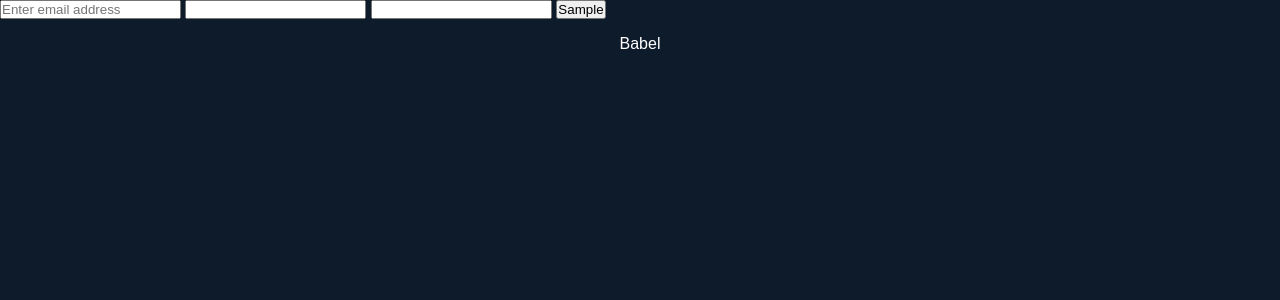
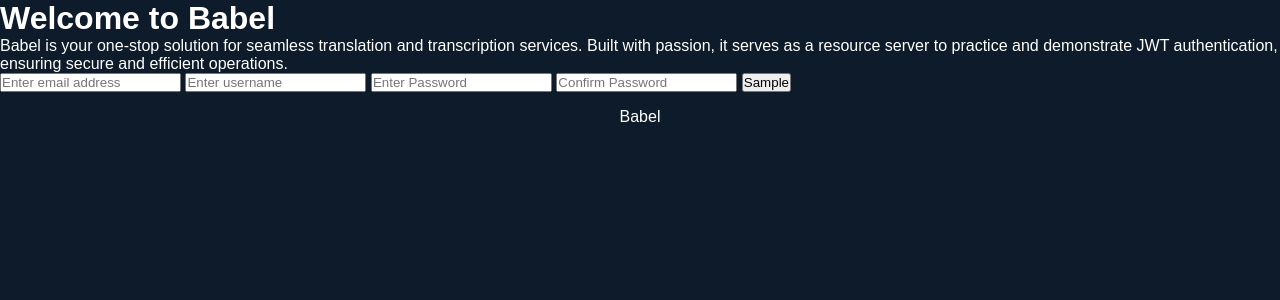
Before and after one commit to parthacharyaaaaa/Babel, a Flask app: template babel/templates/auth.html in a window 1280 px wide. Shown: the part 32-332 px from the top of the page. Run offline with Flask 3, Linux system fonts and the light colour scheme; the template is opened without the code that fills it: most values are stand-ins (such as "Sample title", 1, 10 or a date in 2020); parts of the project's set-up code (start-up, migrations or seed data) failed here and were passed over; some web fonts are replaced.

Commit message:
Adds dynamic rendering for auth.html, based on url rule

```diff
--- a/babel/templates/auth.html
+++ b/babel/templates/auth.html
@@ -2,15 +2,29 @@
 {% block title %} Babel | {{form_type}} {% endblock %}
 
 {% block depends %}
+    <link rel="stylesheet" type="text/css" href="{{url_for('static', filename='styles/auth.css')}}">
 {% endblock %}
 
 {% block content %}
+    <div class="about-section">
+        <h1>Welcome to Babel</h1>
+        <p>Babel is your one-stop solution for seamless translation and transcription services. Built with passion, it
+            serves as a resource server to practice and demonstrate JWT authentication, ensuring secure and efficient
+            operations.</p>
+    </div>
+
     <section class="wrapper" id="wrappper">
         <form id="auth-form" class="auth-form">
-            <input type="text" class="text-input" id="email_id" placeholder="Enter email address" name="email_id">
-            <input type="password" name="password" class="text-input" id="password">
+            {% if form_type == 'login' %}
+                <input type="text" class="text-input" id="identity" placeholder="Enter username or email address" name="identity">
+                {% else %}
+                <input type="text" class="text-input" id="email_id" placeholder="Enter email address" name="email_id">
+                <input type="text" class="text-input" id="username" placeholder="Enter username" name="username">
+            {% endif %}
+
+            <input type="password" name="password" class="text-input" id="password" placeholder="Enter Password">
             {% if form_type != "login" %}
-            <input type="password" name="cpassword" class="text-input" id="cpassword">
+            <input type="password" name="cpassword" class="text-input" id="cpassword" placeholder="Confirm Password">
             {% endif %}
 
             <button class="btn" id="submission-btn" type="button">{{form_type}}</button>
```
